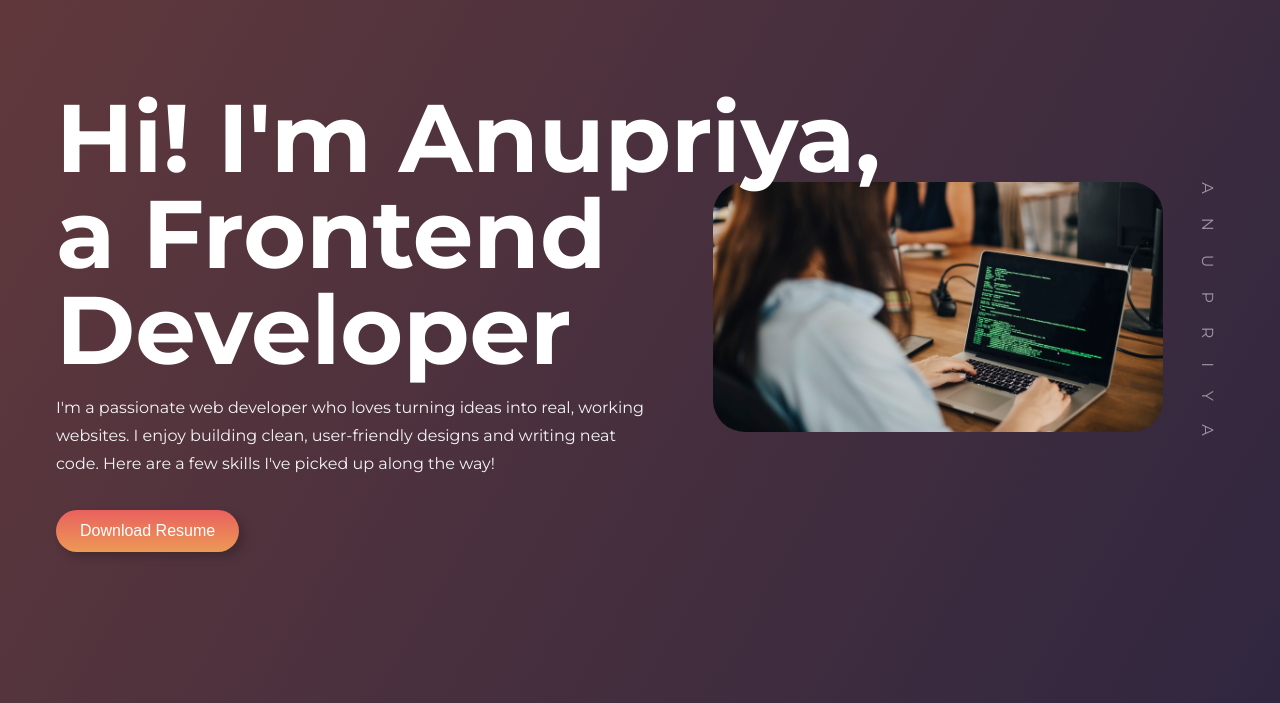
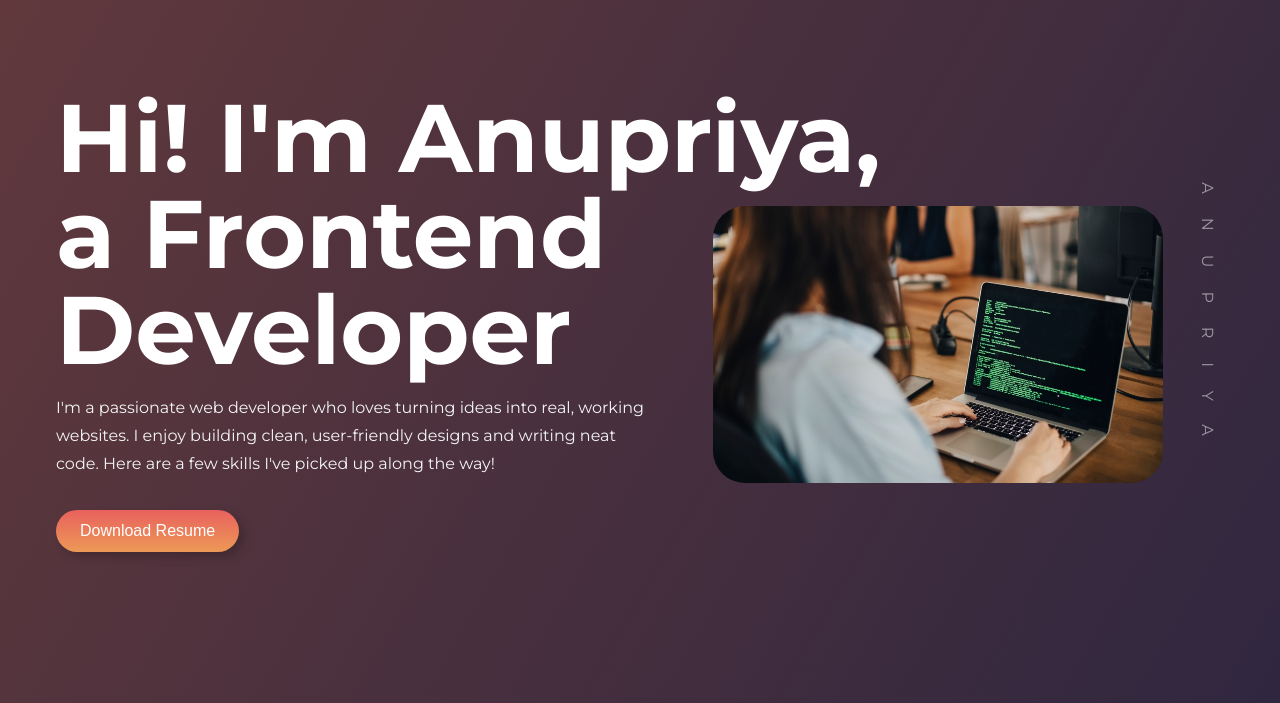
Before and after one commit to anupriya832/Portfolio, a plain HTML site: page index.html in a window 1280 px wide. Shown: the part 97-800 px from the top of the page. Drawn offline with nearby package versions, Linux system fonts and the light colour scheme.

Commit message:
Update styles.css

```diff
--- a/styles.css
+++ b/styles.css
@@ -190,7 +190,7 @@ nav {
   position: relative;
   isolation: isolate;
   z-index: -1;
-  height: 60%;
+  height: 50%;
   margin-left: 10%;
 }
 
@@ -198,7 +198,7 @@ nav {
   max-width: 450px;
   margin-inline: auto;
   border-radius: 2rem;
-  height: 90%;
+  height: 120%;
 
 }
 
```
